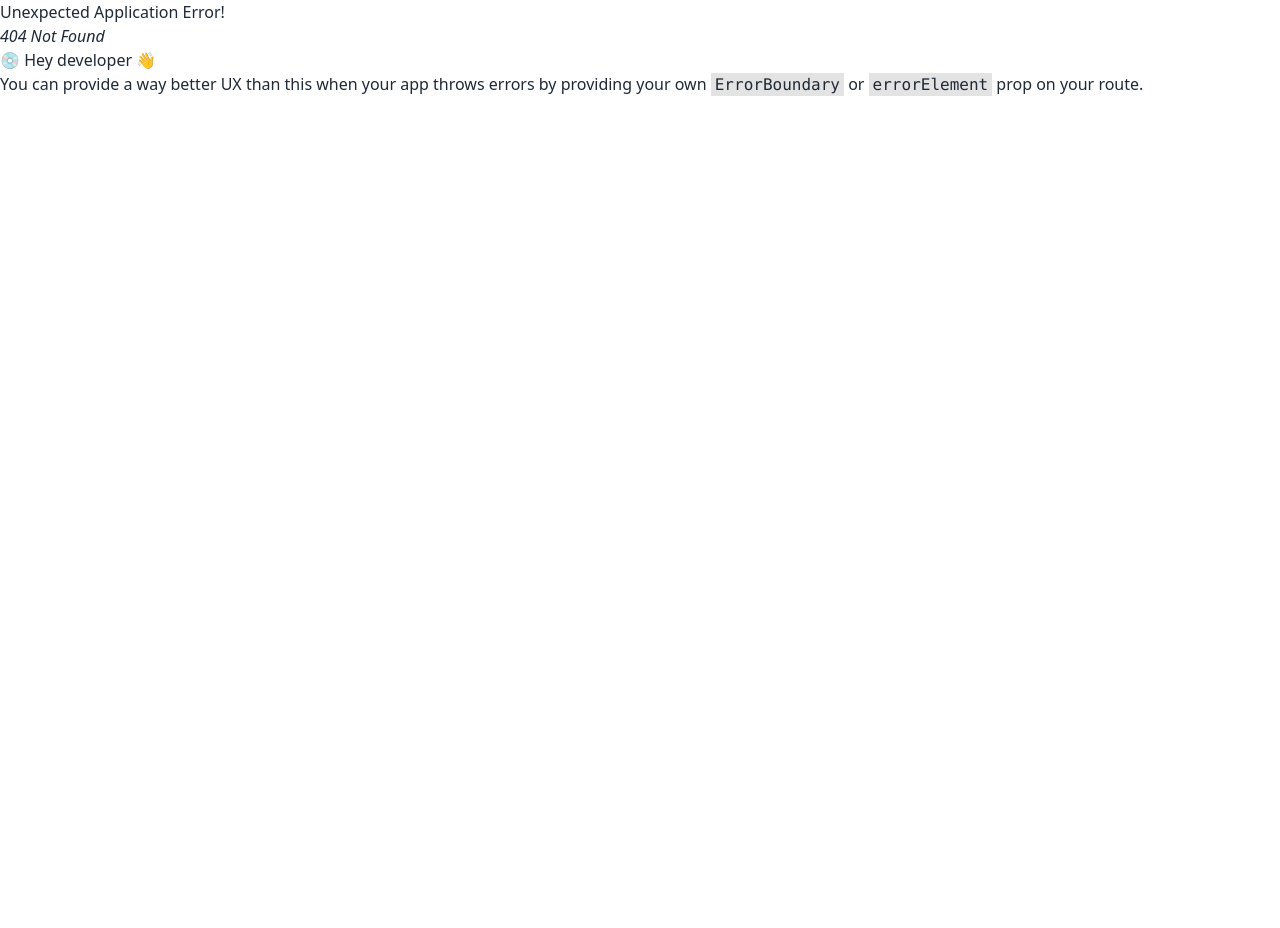
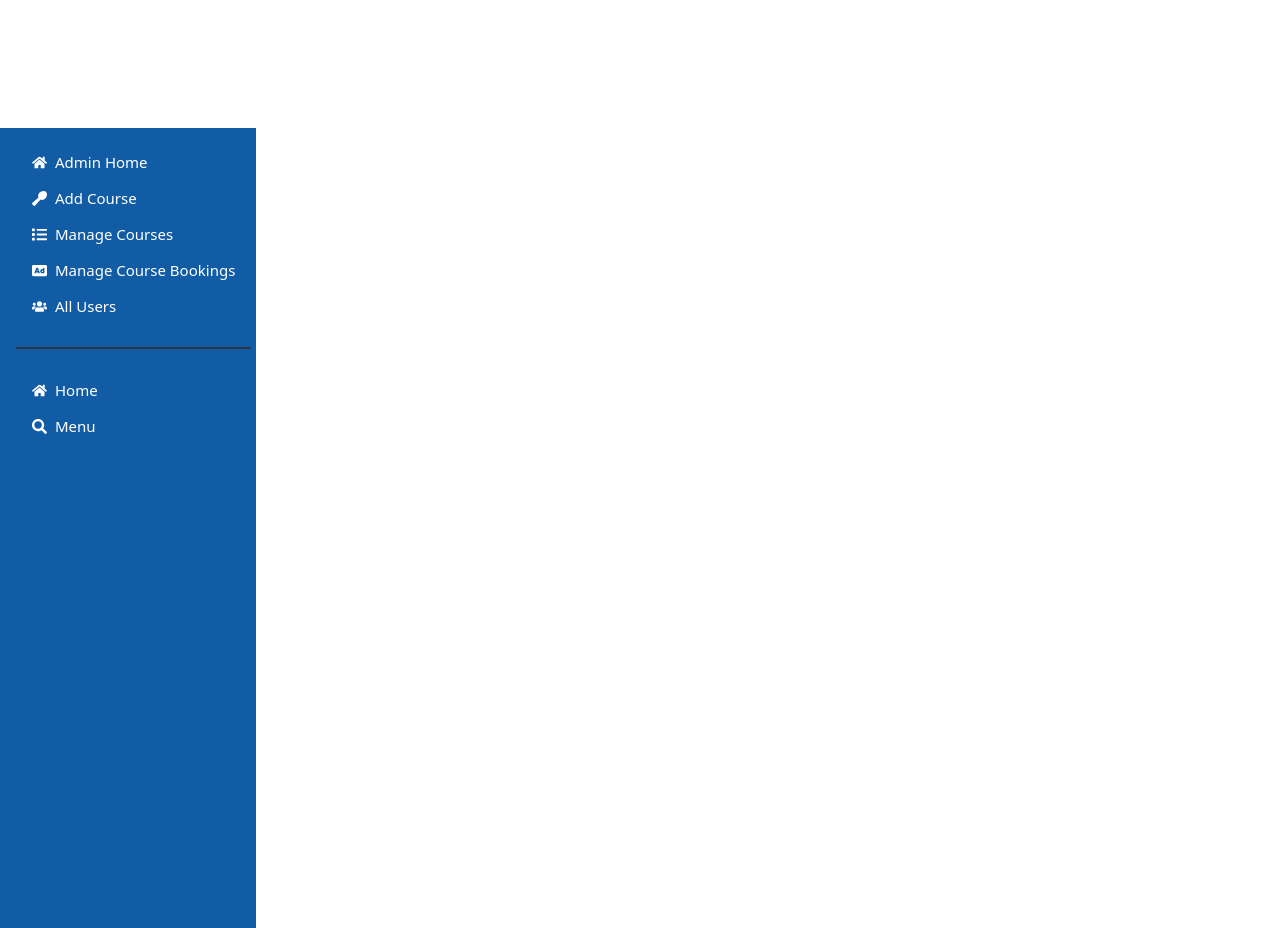
Before and after one commit to akil-tajwar/safara, a React (Vite) app in the folder safara-frontend/: page /dashboard in a window 1280 px wide. Before the commit this address had no page. Before the commit the page ends 800 px from the top, so only its background shows below. Built offline with nearby package versions, Linux system fonts and the light colour scheme.

Commit message:
dashboard added

```diff
--- a/safara-frontend/src/Components/Navbar.jsx
+++ b/safara-frontend/src/Components/Navbar.jsx
@@ -15,7 +15,7 @@ const Navbar = () => {
                     </div>
                     <div className="flex gap-10 items-center">
                         <Link className="font-semibold">Home</Link>
-                        <Link className="font-semibold">Dashboard</Link>
+                        <Link to="/dashboard" className="font-semibold">Dashboard</Link>
                         <Link className="font-semibold">Courses</Link>
                     </div>
                     {user ?
--- a/safara-frontend/src/Layout/Main.jsx
+++ b/safara-frontend/src/Layout/Main.jsx
@@ -4,9 +4,11 @@ import Footer from "../Components/Footer";
 
 function Main() {
   const location = useLocation();
-    const shouldRenderHeaderFooter = !["/login", "/signup"].includes(
-        location.pathname
-    );
+  const shouldRenderHeaderFooter = ![
+    "/login",
+    "/dashboard",
+    "/signup",
+  ].includes(location.pathname);
 
   return (
     <div className="">
--- /dev/null
+++ b/safara-frontend/src/Pages/Dashboard/AdminDashboard/AdminHome.jsx
@@ -0,0 +1,11 @@
+
+const AdminHome = () => {
+    return (
+        <div>
+            <h2>Admin Home</h2>
+
+        </div>
+    );
+};
+
+export default AdminHome;
--- a/safara-frontend/src/Pages/Signup.jsx
+++ b/safara-frontend/src/Pages/Signup.jsx
@@ -1,5 +1,4 @@
 import { useForm } from "react-hook-form";
-import { FaHome } from "react-icons/fa";
 import { Link } from "react-router-dom";
 import { useSignup } from "../hooks/useSignup";
 import { FaAngleLeft } from "react-icons/fa6";
--- /dev/null
+++ b/safara-frontend/src/Routes/Dashboard.jsx
@@ -0,0 +1,117 @@
+import {
+  FaAd,
+  FaCalendar,
+  FaHome,
+  FaList,
+  FaSearch,
+  FaShoppingCart,
+  FaUsers,
+  FaUtensilSpoon,
+} from "react-icons/fa";
+import { NavLink, Outlet } from "react-router-dom";
+
+const navLinkStyle = ({ isActive }) => ({
+  backgroundColor: isActive ? "" : "transparent",
+  borderRadius: "4px",
+  fontSize: "15px",
+  whiteSpace: "nowrap",
+
+});
+const Dashboard = () => {
+  const isAdmin = true;
+  return (
+    <div className="flex  text-white h-screen">
+      <div className="w-64  bg-[#125ca6]">
+        <ul className="menu p-4">
+          {isAdmin ? (
+            <>
+              <li>
+                <NavLink style={navLinkStyle} to={"/dashboard/adminHome"}>
+                  <FaHome></FaHome>Admin Home
+                </NavLink>
+              </li>
+              <li>
+                <NavLink style={navLinkStyle} to={"/dashboard/addItems"}>
+                  <FaUtensilSpoon></FaUtensilSpoon>Add Course
+                </NavLink>
+              </li>
+              <li>
+                <NavLink style={navLinkStyle} to={"/dashboard/manageItems"}>
+                  <FaList />
+                  Manage Courses
+                </NavLink>
+              </li>
+              <li>
+                <NavLink style={navLinkStyle} to={"/dashboard/bookings"}>
+                  <FaAd />
+                  Manage Course Bookings
+                </NavLink>
+              </li>
+              <li>
+                <NavLink style={navLinkStyle} to={"/dashboard/allUsers"}>
+                  <FaUsers />
+                  All Users
+                </NavLink>
+              </li>
+            </>
+          ) : (
+            <>
+              <li>
+                <NavLink style={navLinkStyle} to={"/dashboard/userHome"}>
+                  <FaHome></FaHome>User Home
+                </NavLink>
+              </li>
+              <li>
+                <NavLink style={navLinkStyle} to={"/dashboard/paymentHistory"}>
+                  {" "}
+                  <FaCalendar></FaCalendar>Payment History
+                </NavLink>
+              </li>
+              <li>
+                <NavLink style={navLinkStyle} to={"/dashboard/cart"}>
+                  {" "}
+                  <FaShoppingCart />
+                  My Courses
+                </NavLink>
+              </li>
+              <li>
+                <NavLink style={navLinkStyle} to={"/dashboard/userRating"}>
+                  {" "}
+                  <FaAd />
+                  Add a Review
+                </NavLink>
+              </li>
+              <li>
+                <NavLink style={navLinkStyle} to={"/dashboard/review"}>
+                  {" "}
+                  <FaList />
+                  Certificate
+                </NavLink>
+              </li>
+            </>
+          )}
+          {/* shared  content */}
+          <div className="divider divider-neutral"></div>
+          <li>
+            <NavLink style={navLinkStyle} to={"/"}>
+              {" "}
+              <FaHome></FaHome> Home
+            </NavLink>
+          </li>
+          <li>
+            <NavLink style={navLinkStyle} to={"/menu"}>
+              {" "}
+              <FaSearch />
+              Menu
+            </NavLink>
+          </li>
+        </ul>
+      </div>
+      <div className="p-8 flex-1 text-black">
+        <Outlet></Outlet>
+      </div>
+    </div>
+  );
+};
+
+export default Dashboard;
--- a/safara-frontend/src/context/AuthContext.jsx
+++ b/safara-frontend/src/context/AuthContext.jsx
@@ -12,8 +12,6 @@ export const authReducer=(state,action)=>{
             return state
     }
 }
-
-
 export const AuthContextProvider = ({ children }) => {
     const [state,dispatch]=useReducer(authReducer,{
         user:null
--- a/safara-frontend/src/main.jsx
+++ b/safara-frontend/src/main.jsx
@@ -3,7 +3,6 @@ import { RouterProvider } from "react-router-dom";
 import "./index.css";
 import { router } from "./Routes/Routes";
 import { QueryClient, QueryClientProvider } from "@tanstack/react-query";
-import AuthProvider from "./provider/AuthProvider";
 import { AuthContextProvider } from "./context/AuthContext";
 const queryClient = new QueryClient();
 
```
Also changed, not shown: safara-frontend/src/Routes/Routes.jsx (+15 -3 lines), 1 other file (tests, documents, lock files or other folders). Lines whose indentation alone changed are shown as unchanged.
